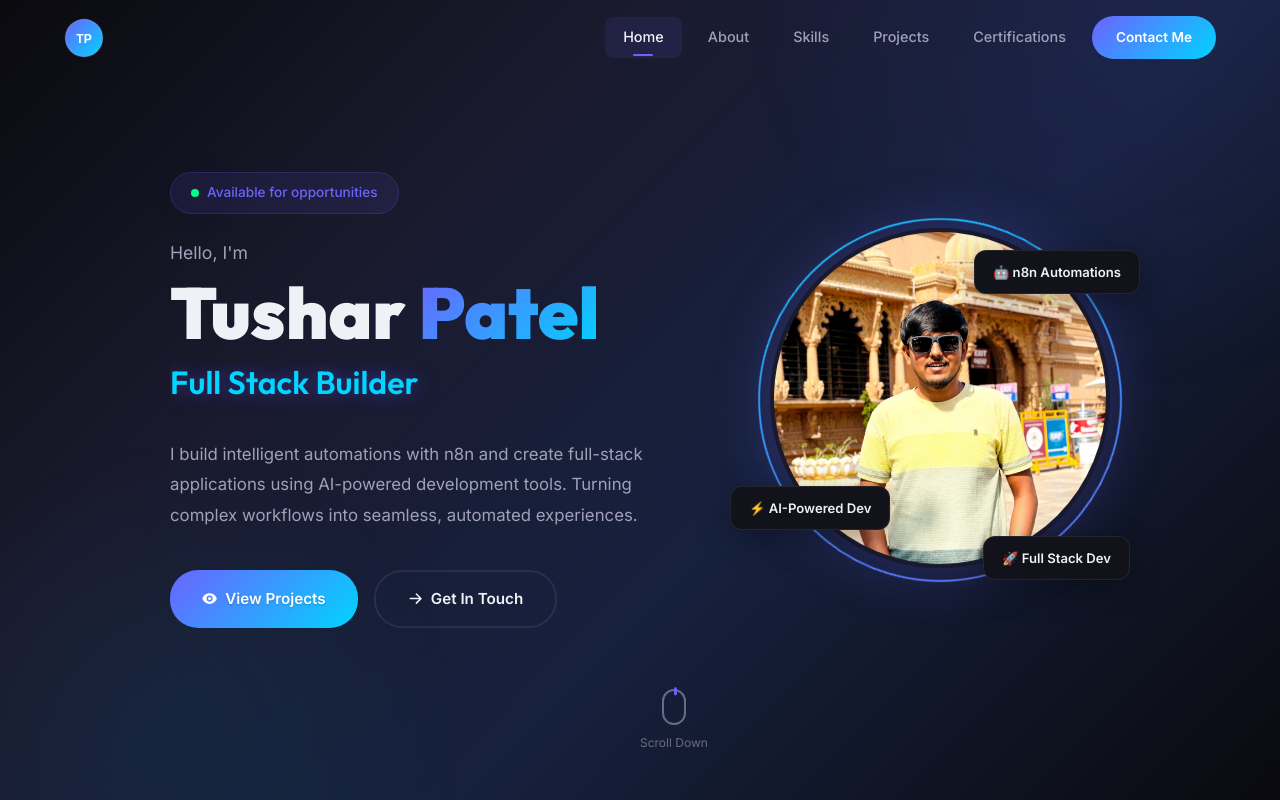
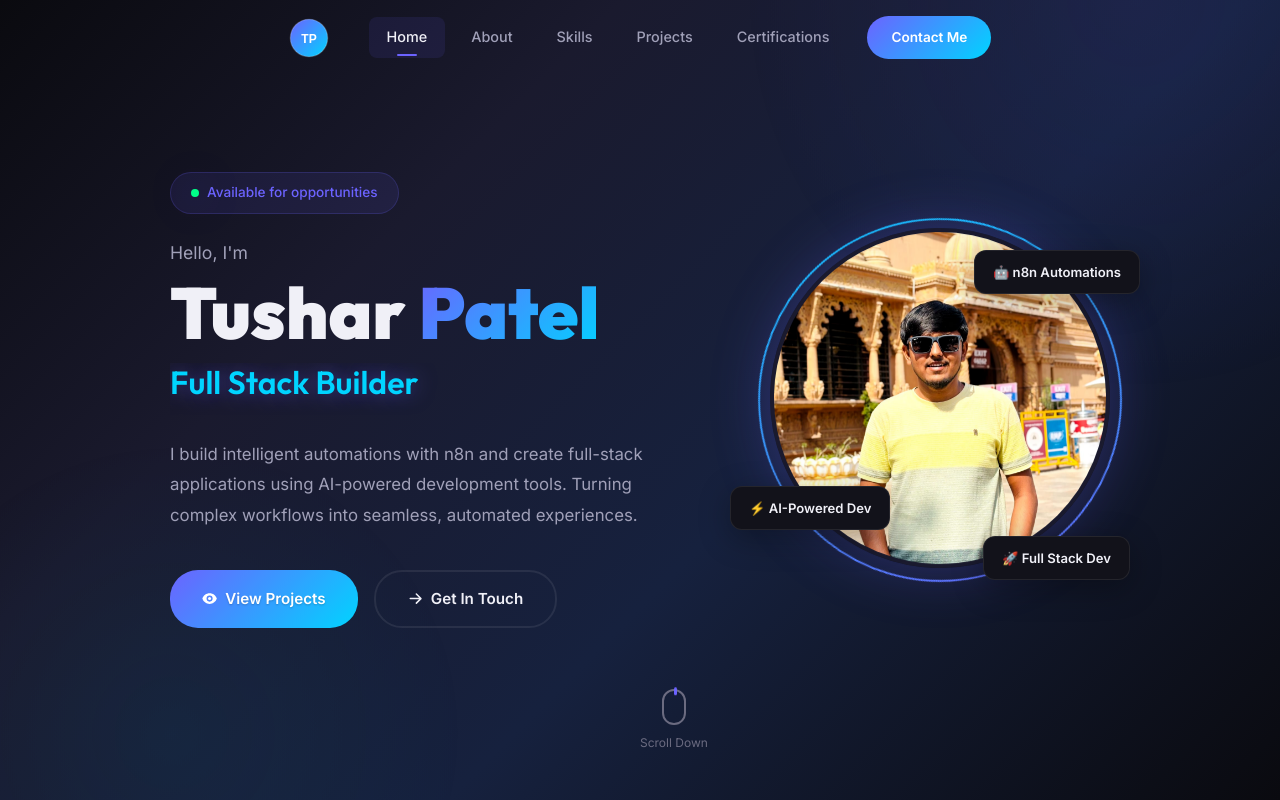
Before and after one commit to Pateltushar9951/tushar-portfolio, a React (Vite) app in the folder client/: page / in a window 1280 px wide. Shown: the top 800 px of the page. Built offline with nearby package versions, Linux system fonts and the light colour scheme; no server answers.

Commit message:
Center navbar layout - logo left, nav items center, toggle right

```diff
--- a/client/src/components/Navbar.jsx
+++ b/client/src/components/Navbar.jsx
@@ -50,6 +50,7 @@ export default function Navbar() {
                     <img src="/tp-logo.svg" alt="TP Logo" className="nav-logo-img" />
                 </div>
 
+                <div className="nav-center">
                     <div className={`nav-links ${menuOpen ? 'open' : ''}`}>
                         {navItems.map((item) => (
                             <div
@@ -60,6 +61,8 @@ export default function Navbar() {
                                 {item.label}
                             </div>
                         ))}
+                    </div>
+
                     <a
                         className="nav-cta"
                         href="#contact"
--- a/client/src/index.css
+++ b/client/src/index.css
@@ -344,7 +344,14 @@ img {
 .navbar .container {
   display: flex;
   align-items: center;
-  justify-content: space-between;
+  justify-content: center;
+  gap: 40px;
+}
+
+.nav-center {
+  display: flex;
+  align-items: center;
+  gap: 20px;
 }
 
 .nav-logo {
```
Lines whose indentation alone changed are shown as unchanged.
